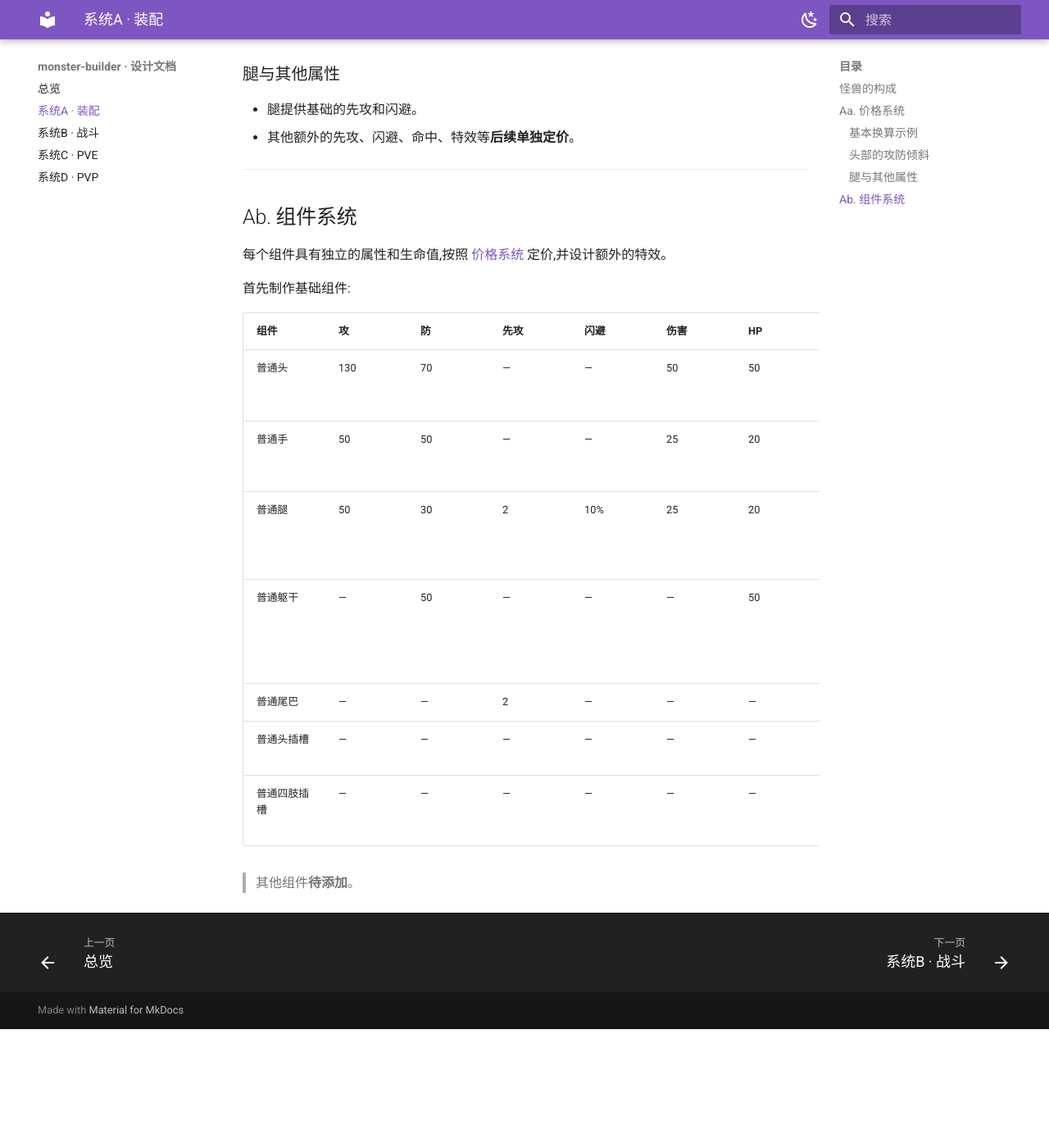
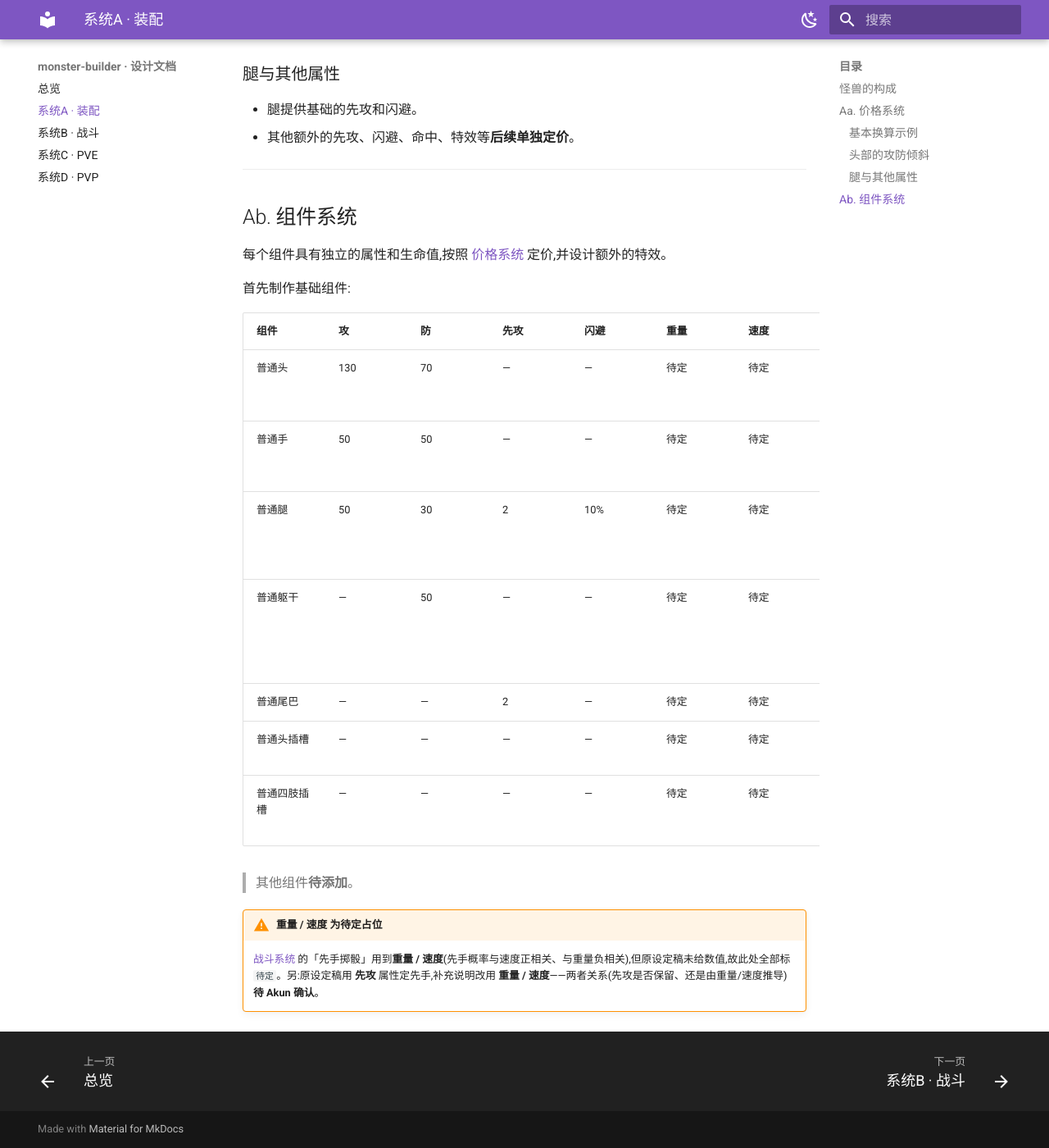
Before and after one commit to zhaoyuda/monster-builder, an MkDocs documentation site: the page built from design/01-assembly.md, in a window 1280 px wide and 1400 px high, scrolled down 1249 px. Shown: the whole window at 82% size. Built offline with MkDocs 1.6.1 and Material for MkDocs 9.7.7, drawn with Linux system fonts in a browser that asks for light colours; before the commit the page ends 2504 px from its top, so only the background shows below that.

Commit message:
组件表加 重量/速度 列(待定);记录主设计 Akun 的决策约定到私有 CLAUDE.md
- 01-assembly 组件表新增重量/速度列,全部标待定;附 warning 说明先手机制
  与原先攻属性的关系待 Akun 确认
- CLAUDE.md(gitignored)新增'角色与决策权':Akun 主设计,Yuda 想法在确认前一律标待定

Co-Authored-By: Claude Opus 4.8 <noreply@anthropic.com>

```diff
--- a/design/01-assembly.md
+++ b/design/01-assembly.md
@@ -51,14 +51,17 @@
 
 首先制作基础组件:
 
-| 组件 | 攻 | 防 | 先攻 | 闪避 | 伤害 | HP | 功率 | 价格(吨) | 备注 |
-|---|---|---|---|---|---|---|---|---|---|
-| 普通头 | 130 | 70 | — | — | 50 | 50 | — | **200** | 攻防为 +30%/−30% 倾斜后的值 |
-| 普通手 | 50 | 50 | — | — | 25 | 20 | — | **100** | 可为头/躯干提供额外防御 |
-| 普通腿 | 50 | 30 | 2 | 10% | 25 | 20 | — | **100** | 先攻/闪避部分「后续单独定价」*(待核实)* |
-| 普通躯干 | — | 50 | — | — | — | 50 | 50 | **100** | 与 Aa 举例的 20/20/40 不一致 *(待核实)* |
-| 普通尾巴 | — | — | 2 | — | — | — | — | **10** | |
-| 普通头插槽 | — | — | — | — | — | — | — | **10** | 可额外安装 1 个头 |
-| 普通四肢插槽 | — | — | — | — | — | — | — | **5** | 可额外安装 1 条四肢或尾巴 |
+| 组件 | 攻 | 防 | 先攻 | 闪避 | 重量 | 速度 | 伤害 | HP | 功率 | 价格(吨) | 备注 |
+|---|---|---|---|---|---|---|---|---|---|---|---|
+| 普通头 | 130 | 70 | — | — | 待定 | 待定 | 50 | 50 | — | **200** | 攻防为 +30%/−30% 倾斜后的值 |
+| 普通手 | 50 | 50 | — | — | 待定 | 待定 | 25 | 20 | — | **100** | 可为头/躯干提供额外防御 |
+| 普通腿 | 50 | 30 | 2 | 10% | 待定 | 待定 | 25 | 20 | — | **100** | 先攻/闪避部分「后续单独定价」*(待核实)* |
+| 普通躯干 | — | 50 | — | — | 待定 | 待定 | — | 50 | 50 | **100** | 与 Aa 举例的 20/20/40 不一致 *(待核实)* |
+| 普通尾巴 | — | — | 2 | — | 待定 | 待定 | — | — | — | **10** | |
+| 普通头插槽 | — | — | — | — | 待定 | 待定 | — | — | — | **10** | 可额外安装 1 个头 |
+| 普通四肢插槽 | — | — | — | — | 待定 | 待定 | — | — | — | **5** | 可额外安装 1 条四肢或尾巴 |
 
 > 其他组件**待添加**。
+
+!!! warning "重量 / 速度 为待定占位"
+    [战斗系统](02-combat.md) 的「先手掷骰」用到**重量 / 速度**(先手概率与速度正相关、与重量负相关),但原设定稿未给数值,故此处全部标 `待定`。另:原设定稿用 **先攻** 属性定先手,补充说明改用 **重量 / 速度**——两者关系(先攻是否保留、还是由重量/速度推导)**待 Akun 确认**。
```
